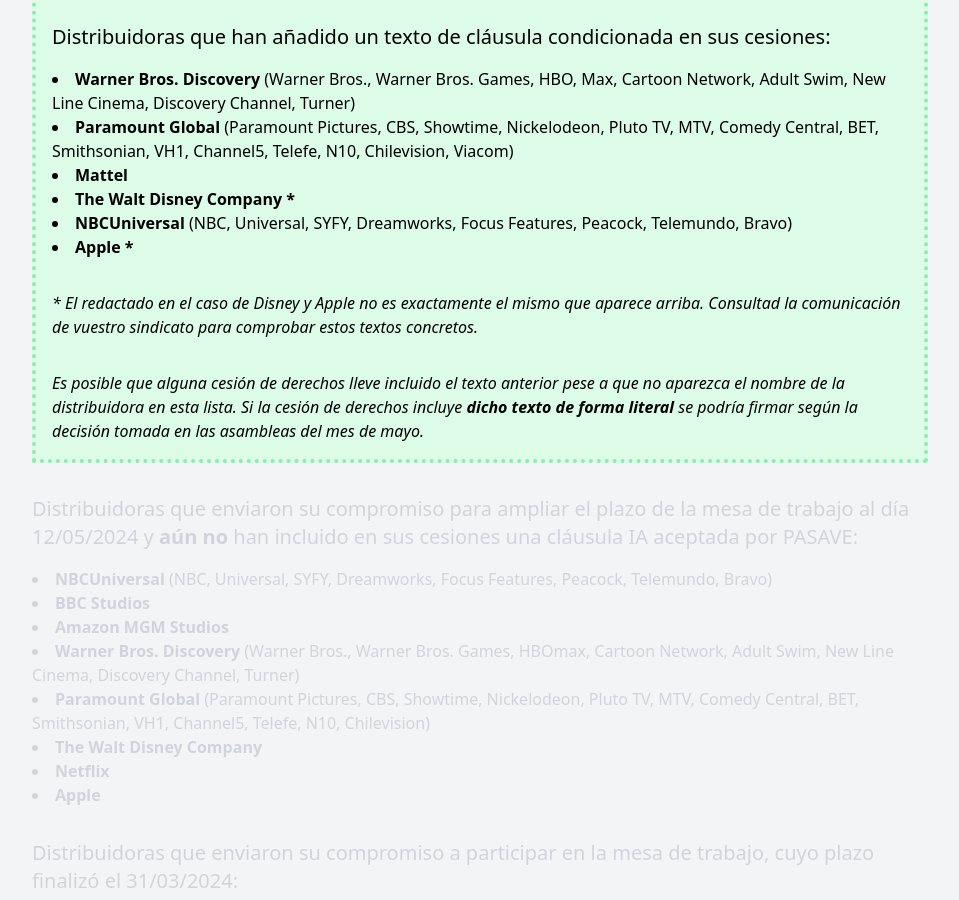
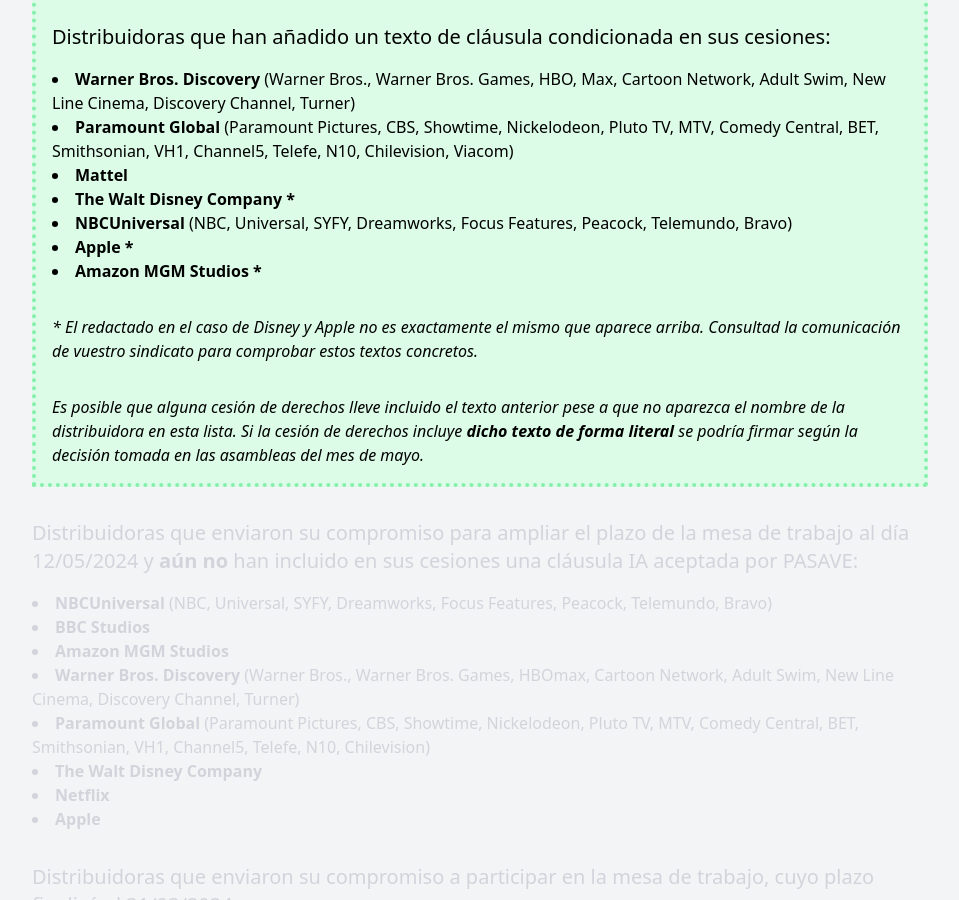
Before and after one commit to mutsuda/pasave.github.io, a Jekyll site: the page built from oklist.md, in a window 1280 px wide and 900 px high, scrolled down 1169 px. Shown: the whole window, without its empty margins (160-1119 px from the left). Built offline with Jekyll 4.4.1, drawn with Linux system fonts in a browser that asks for light colours.

Commit message:
added amazon

```diff
--- a/oklist.md
+++ b/oklist.md
@@ -58,6 +58,7 @@
 		<li><span class="font-bold">The Walt Disney Company *</span></li>
 		<li><span class="font-bold">NBCUniversal</span> (NBC, Universal, SYFY, Dreamworks, Focus Features, Peacock, Telemundo, Bravo)</li>
 		<li><b>Apple *</b></li>
+		<li><b>Amazon MGM Studios *</b></li>
 	</ul>
 	<div class="pt-8 italic">* El redactado en el caso de Disney y Apple no es exactamente el mismo que aparece arriba. Consultad la comunicación de vuestro sindicato para comprobar estos textos concretos.</div>
 	<div class="pt-8 italic">Es posible que alguna cesión de derechos lleve incluido el texto anterior pese a que no aparezca el nombre de la distribuidora en esta lista. Si la cesión de derechos incluye <b>dicho texto de forma literal</b> se podría firmar según la decisión tomada en las asambleas del mes de mayo.</div>
```
